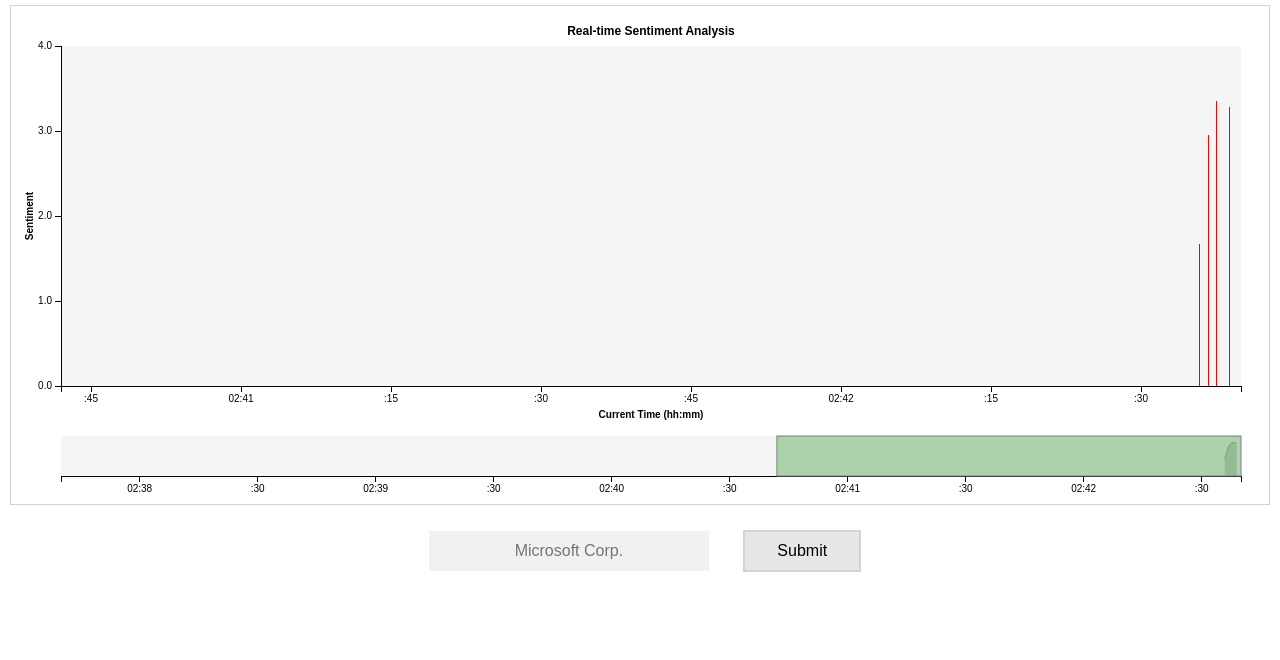
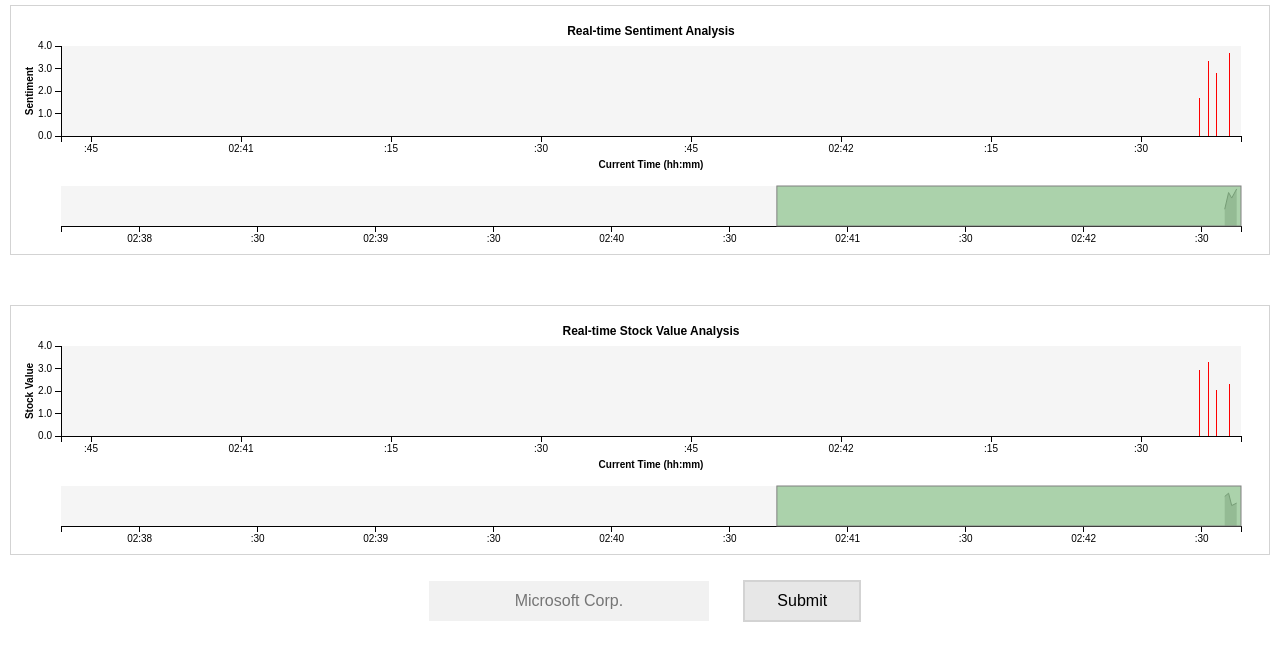
Before and after one commit to hellysh/Opiniter, a plain HTML site: page Client/index.html in a window 1280 px wide. Shown: the part 42-702 px from the top of the page. Drawn offline with nearby package versions, Linux system fonts and the light colour scheme.

Commit message:
add another chart

```diff
--- a/Client/index.html
+++ b/Client/index.html
@@ -60,6 +60,10 @@
     padding-bottom: 100%; /* aspect ratio */
     vertical-align: top;
     overflow: hidden;
+  }
+
+  #stock_chartDiv {
+    margin-top: 50px;
   }
 
   body {
@@ -192,7 +196,17 @@ var normal = d3.random.normal(1000, 150);
 //var currMs = new Date().getTime() - 300000 - 4000;
 var currMs = new Date().getTime();
 var company = 'Microsoft Corp.'
-var data = d3.range(300).map(function(d, i, arr) {
+var sentiment_data = d3.range(300).map(function(d, i, arr) {
+  var value = valueScale(Math.random()); // random data
+  //var value = Math.round((d % 60) / 60 * 95); // ramp data
+  var interval = Math.round(timeScale(normal()));
+  currMs += interval;
+  var time = new Date(currMs);
+  var obj = { interval: interval, value: value, time: time, ts: currMs }
+  return obj;
+})
+
+var stock_data = d3.range(300).map(function(d, i, arr) {
   var value = valueScale(Math.random()); // random data
   //var value = Math.round((d % 60) / 60 * 95); // ramp data
   var interval = Math.round(timeScale(normal()));
@@ -207,25 +221,39 @@ var width = viewDiv.clientWidth;
 var height = viewDiv.clientHeight;
 
 // create the real time chart
-var chart = realTimeChart()
+var sentiment_chart = realTimeChart()
     .title("Real-time Sentiment Analysis")
     .yTitle("Sentiment")
     .xTitle("Current Time (hh:mm)")
     .border(true)
     .width(width)
-    .height(500)
+    .height(250)
     .barWidth(1)
-    .initialData(data);
+    .initialData(sentiment_data);
 
-console.log("Version: ", chart.version);
+var stock_chart = realTimeChart()
+    .title("Real-time Stock Value Analysis")
+    .yTitle("Stock Value")
+    .xTitle("Current Time (hh:mm)")
+    .border(true)
+    .width(width)
+    .height(250)
+    .barWidth(1)
+    .initialData(stock_data);
+
+console.log("Version: ", sentiment_chart.version);
 console.dir("Dir++");
 console.trace();
 console.warn("warn")
 
 // invoke the chart
-var chartDiv = d3.select("#viewDiv").append("div")
-    .attr("id", "chartDiv")
-    .call(chart);
+var sentiment_chartDiv = d3.select("#viewDiv").append("div")
+    .attr("id", "sentiment_chartDiv")
+    .call(sentiment_chart);
+
+var stock_chartDiv = d3.select("#viewDiv").append("div")
+    .attr("id", "stock_chartDiv")
+    .call(stock_chart);
 
 // alternative invocation
 //chart(chartDiv);
@@ -245,7 +273,16 @@ function dataGenerator() {
 
     // create new data item
     var now = new Date();
-    var obj = {
+    var sentiment_obj = {
+      value: valueScale(Math.random()), // random data
+      //value: Math.round((d++ % 60) / 60 * 95), // ramp data
+      time: now,
+      color: "red",
+      ts: now.getTime(),
+      interval: timeout
+    };
+
+    var stock_obj = {
       value: valueScale(Math.random()), // random data
       //value: Math.round((d++ % 60) / 60 * 95), // ramp data
       time: now,
@@ -255,7 +292,8 @@ function dataGenerator() {
     };
 
     // send the datum to the chart
-    chart.datum(obj);
+    sentiment_chart.datum(sentiment_obj);
+    stock_chart.datum(stock_obj)
 
     // do forever
     dataGenerator();
```
